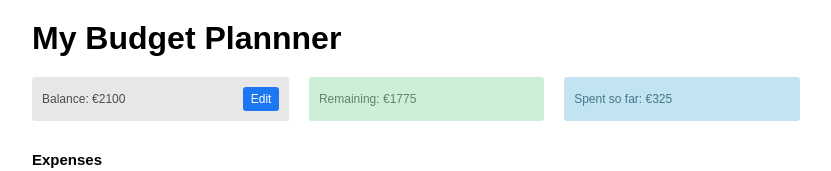
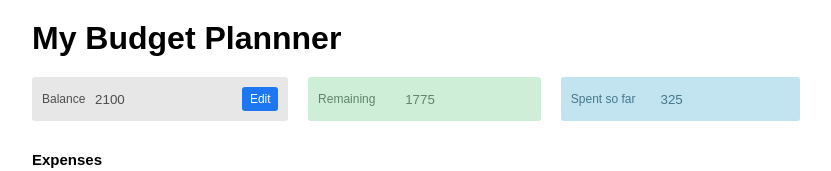
Before and after one commit to j-hutchison/react-typescript-budget-planner, a React (Create React App) app: page / in a window 1280 px wide. Shown: the top 171 px of the page, without its empty margins (224-1055 px from the left). Built offline with nearby package versions, Linux system fonts and the light colour scheme.

Commit message:
Added delete transaction functionality and ability to edit starting balance in header tab

```diff
--- a/src/components/AddTransaction/AddTransaction.tsx
+++ b/src/components/AddTransaction/AddTransaction.tsx
@@ -15,10 +15,7 @@ import classes from "./AddTransaction.module.css";
 import {
 	IncomingTransaction,
 	OutgoingTransaction,
-	Transaction,
-	TransactionType,
 } from "../../models/Transaction";
-import { IncomingMessage } from "http";
 
 const AddTransaction = () => {
 	let transactionTypeRef = useRef<string>("");
--- a/src/components/TransactionList/TransactionLine/DeleteButton.tsx
+++ b/src/components/TransactionList/TransactionLine/DeleteButton.tsx
@@ -3,10 +3,22 @@ import classes from "./DeleteButton.module.css";
 
 interface DeleteButtonProps {
 	id: string;
+	onClickHandler: (id: string) => void;
 }
 
 const DeleteButton: React.FC<DeleteButtonProps> = (props) => {
-	return <button className={classes["delete-btn"]}>X</button>;
+	const deleteBtnClickHandler = (
+		event: React.MouseEvent<HTMLButtonElement>
+	) => {
+		console.log(event);
+		props.onClickHandler(props.id);
+	};
+
+	return (
+		<button className={classes["delete-btn"]} onClick={deleteBtnClickHandler}>
+			X
+		</button>
+	);
 };
 
 export default DeleteButton;
--- a/src/components/TransactionList/TransactionLine/TransactionLine.tsx
+++ b/src/components/TransactionList/TransactionLine/TransactionLine.tsx
@@ -1,20 +1,28 @@
-import React from "react";
-import classes from "./TransactionLine.module.css";
+import React, { useContext } from "react";
+
+// Component Imports
 import AmountTag from "./AmountTag";
 import DeleteButton from "./DeleteButton";
 import { Transaction } from "../../../models/Transaction";
 
+// Context Import
+import { TransactionContext } from "../../../context/TransactionContext";
+
+// CSS Import
+import classes from "./TransactionLine.module.css";
 interface TransactionLineProps {
 	data: Transaction;
 }
 
 const TransactionLine: React.FC<TransactionLineProps> = ({ data }) => {
+	const { deleteTransaction } = useContext(TransactionContext);
+
 	return (
 		<div className={classes["transaction-line"]}>
 			<span className={classes["t-line-memo"]}>{data.memo}</span>
 			<div className={classes["t-line-cta"]}>
 				<AmountTag amount={data.amount} />
-				<DeleteButton id={data.id} />
+				<DeleteButton id={data.id} onClickHandler={deleteTransaction!} />
 			</div>
 		</div>
 	);
--- a/src/components/TransactionSummaryTab.module.css
+++ b/src/components/TransactionSummaryTab.module.css
@@ -2,7 +2,7 @@
 	display: flex;
 	justify-content: space-between;
 	align-items: center;
-	flex-grow: 1;
+	gap: 0.5rem;
 
 	font-size: 1.2rem;
 
@@ -23,3 +23,16 @@
 	background-color: var(---blue);
 	color: var(---blue-font);
 }
+
+#tab-input {
+	width: 60%;
+	background-color: transparent;
+	border: none;
+	color: inherit;
+}
+
+#tab-input:focus {
+	background-color: #fff;
+	border: 1px solid #e8e8e8;
+	border-top: 1px solid #c1c1c1;
+}
--- a/src/components/TransactionSummaryTab.tsx
+++ b/src/components/TransactionSummaryTab.tsx
@@ -1,4 +1,4 @@
-import React, { useContext } from "react";
+import React, { useState, useRef, useEffect } from "react";
 import Button from "./Button";
 import classes from "./TransactionSummaryTab.module.css";
 
@@ -7,20 +7,52 @@ interface SummaryTabProps {
 	balance: number;
 	color: "grey" | "green" | "blue";
 	editable: boolean;
+	onEditHandler?: (newBalance: number) => void;
 }
 
-const onEditClickHandler = () => {
-	alert("Edit Clicked!");
-};
+const TransactionSummaryTab: React.FC<SummaryTabProps> = (props) => {
+	const [editEnabled, setEditEnabled] = useState(false);
+	const inputRef = useRef<HTMLInputElement>(null);
 
-const TransactionSummaryTab: React.FC<SummaryTabProps> = (props) => {
+	// Set the balance field initially to equal the state balance
+	useEffect(() => {
+		if (inputRef) {
+			inputRef.current!.value = props.balance.toString();
+		}
+		if (!editEnabled) {
+			inputRef.current?.focus();
+		}
+	}, [props.balance, editEnabled]);
+
+	const onEditClickHandler = () => {
+		if (editEnabled) {
+			if (!inputRef.current) return;
+			const updatedBalance = inputRef.current.value;
+
+			if (!props.onEditHandler) return;
+			props.onEditHandler(+updatedBalance);
+		}
+		setEditEnabled((prevValue) => !prevValue);
+	};
+
 	return (
 		<div className={`${classes.tab} ${classes[`tab--${props.color}`]}`}>
-			<p>
-				{props.title}: €{props.balance}
-			</p>
+			<label className={classes["tab-input-label"]} htmlFor="tab-input">
+				{props.title}
+			</label>
+			<input
+				type="text"
+				ref={inputRef}
+				id={classes["tab-input"]}
+				className="input-border"
+				disabled={!editEnabled}
+			/>
+
 			{props.editable && (
-				<Button text="Edit" onClickHandler={onEditClickHandler} />
+				<Button
+					text={!editEnabled ? "Edit" : "Save"}
+					onClickHandler={onEditClickHandler}
+				/>
 			)}
 		</div>
 	);
--- a/src/context/TransactionContext.tsx
+++ b/src/context/TransactionContext.tsx
@@ -5,7 +5,9 @@ interface ITransactionContext {
 	balance: number;
 	transactionList: Transaction[];
 	addTransaction?: (newTransaction: Transaction) => void;
+	deleteTransaction?: (id: string) => void;
 	getTransactionValue?: () => number;
+	overwriteBalance?: (newBalance: number) => void;
 }
 
 const defaultState = {
@@ -45,15 +47,26 @@ const TransactionProvider: React.FC<TransactionProviderProps> = (props) => {
 		transaction3,
 	] as Transaction[];
 
+	// STATE AND FUNCTIONS RELATING TO BALANCE
+	const [balance, setBalance] = useState(2100);
+	const overwriteBalance = (newBalance: number) => {
+		setBalance(() => newBalance);
+	};
+
 	const [transactionList, setTransactionList] =
 		useState<Transaction[]>(transactions);
 
 	const addTransaction = (newTransaction: Transaction) => {
-		console.log("Calling correct function!");
+		console.log("Adding new transaction");
 		setTransactionList((prevValue) => [...prevValue, newTransaction]);
 	};
 
-	const deleteTransaction = (): void => {};
+	const deleteTransaction = (id: string): void => {
+		console.log("Deleting transaction");
+		setTransactionList((prevValue) =>
+			prevValue.filter((transaction) => transaction.id !== id)
+		);
+	};
 
 	const getTransactionValue = () => {
 		return transactionList.reduce(
@@ -66,10 +79,12 @@ const TransactionProvider: React.FC<TransactionProviderProps> = (props) => {
 	return (
 		<TransactionContext.Provider
 			value={{
-				balance: 2100,
+				balance,
 				transactionList,
 				addTransaction,
+				deleteTransaction,
 				getTransactionValue,
+				overwriteBalance,
 			}}
 		>
 			{props.children}
--- a/src/layout/Header.module.css
+++ b/src/layout/Header.module.css
@@ -4,6 +4,7 @@
 	gap: 2rem;
 
 	padding-top: 2rem;
+	width: inherit;
 }
 
 .title {
--- a/src/layout/Header.tsx
+++ b/src/layout/Header.tsx
@@ -5,7 +5,8 @@ import TransactionSummaryTab from "../components/TransactionSummaryTab";
 import { TransactionContext } from "../context/TransactionContext";
 
 const Header = () => {
-	const { balance, getTransactionValue } = useContext(TransactionContext);
+	const { balance, getTransactionValue, overwriteBalance } =
+		useContext(TransactionContext);
 	const amountSpent = getTransactionValue! && getTransactionValue();
 
 	return (
@@ -17,6 +18,7 @@ const Header = () => {
 					balance={balance}
 					color="grey"
 					editable={true}
+					onEditHandler={overwriteBalance}
 				/>
 				<TransactionSummaryTab
 					title="Remaining"
```
Also changed, not shown: src/components/TransactionList/TransactionList.tsx (+0 -8 lines).
